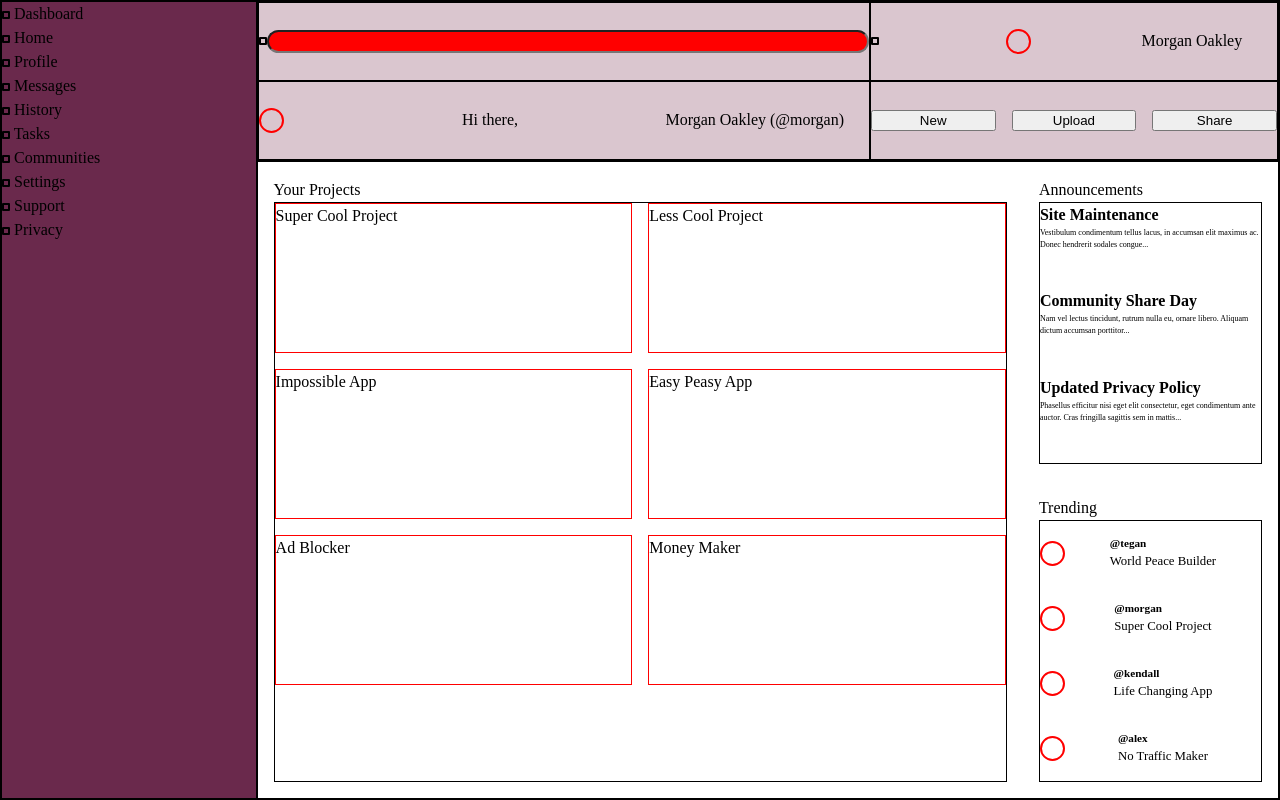
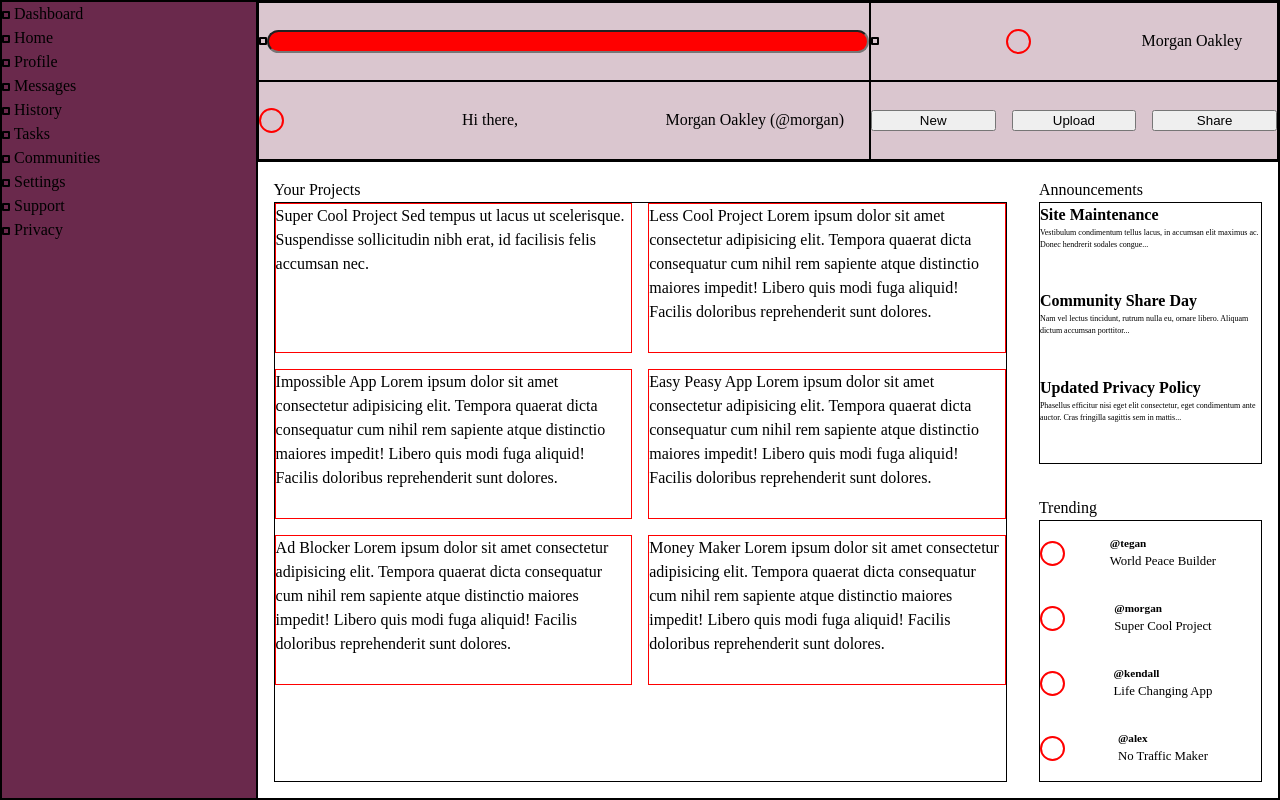
Before and after one commit to The-Slick-Nick/odin-admin-dashboard, a plain HTML site: page index.html in a window 1280 px wide. Drawn offline with Linux system fonts and the light colour scheme.

Commit message:
Add project card content to template

```diff
--- a/index.html
+++ b/index.html
@@ -83,12 +83,77 @@
                 Your Projects
                 <div class="wrapper projects">
                     <!-- TODO add the body text once I get the styling/placement -->
-                    <div class="project-card">Super Cool Project</div>
-                    <div class="project-card">Less Cool Project</div>
-                    <div class="project-card">Impossible App</div>
-                    <div class="project-card">Easy Peasy App</div>
-                    <div class="project-card">Ad Blocker</div>
-                    <div class="project-card">Money Maker</div>
+                    <div class="project-card">
+                        <span class="project-title">
+                            Super Cool Project
+                        </span>
+                        <span class="project-description">
+                            Sed tempus ut lacus ut scelerisque.
+                            Suspendisse sollicitudin nibh erat, id facilisis
+                            felis accumsan nec.
+                        </span>
+
+                    </div>
+                    <div class="project-card">
+                        <span class="project-title">
+                            Less Cool Project
+                        </span>
+                        <span class="project-description">
+                            Lorem ipsum dolor sit amet consectetur adipisicing
+                            elit. Tempora quaerat dicta consequatur cum nihil
+                            rem sapiente atque distinctio maiores impedit!
+                            Libero quis modi fuga aliquid! Facilis doloribus
+                            reprehenderit sunt dolores.
+                        </span>
+                    </div>
+                    <div class="project-card">
+                        <span class="project-title">
+                            Impossible App
+                        </span>
+                        <span class="project-description">
+                            Lorem ipsum dolor sit amet consectetur adipisicing
+                            elit. Tempora quaerat dicta consequatur cum nihil
+                            rem sapiente atque distinctio maiores impedit!
+                            Libero quis modi fuga aliquid! Facilis doloribus
+                            reprehenderit sunt dolores.
+                        </span>
+                    </div>
+                    <div class="project-card">
+                        <span class="project-title">
+                            Easy Peasy App
+                        </span>
+                        <span class="project-description">
+                            Lorem ipsum dolor sit amet consectetur adipisicing
+                            elit. Tempora quaerat dicta consequatur cum nihil
+                            rem sapiente atque distinctio maiores impedit!
+                            Libero quis modi fuga aliquid! Facilis doloribus
+                            reprehenderit sunt dolores.
+                        </span>
+                    </div>
+                    <div class="project-card">
+                        <span class="project-title">
+                            Ad Blocker
+                        </span>
+                        <span class="project-description">
+                            Lorem ipsum dolor sit amet consectetur adipisicing
+                            elit. Tempora quaerat dicta consequatur cum nihil
+                            rem sapiente atque distinctio maiores impedit!
+                            Libero quis modi fuga aliquid! Facilis doloribus
+                            reprehenderit sunt dolores.
+                        </span>
+                    </div>
+                    <div class="project-card">
+                        <span class="project-title">
+                            Money Maker
+                        </span>
+                        <span class="project-description">
+                            Lorem ipsum dolor sit amet consectetur adipisicing
+                            elit. Tempora quaerat dicta consequatur cum nihil
+                            rem sapiente atque distinctio maiores impedit!
+                            Libero quis modi fuga aliquid! Facilis doloribus
+                            reprehenderit sunt dolores.
+                        </span>
+                    </div>
                 </div>
             </div>
 
```
